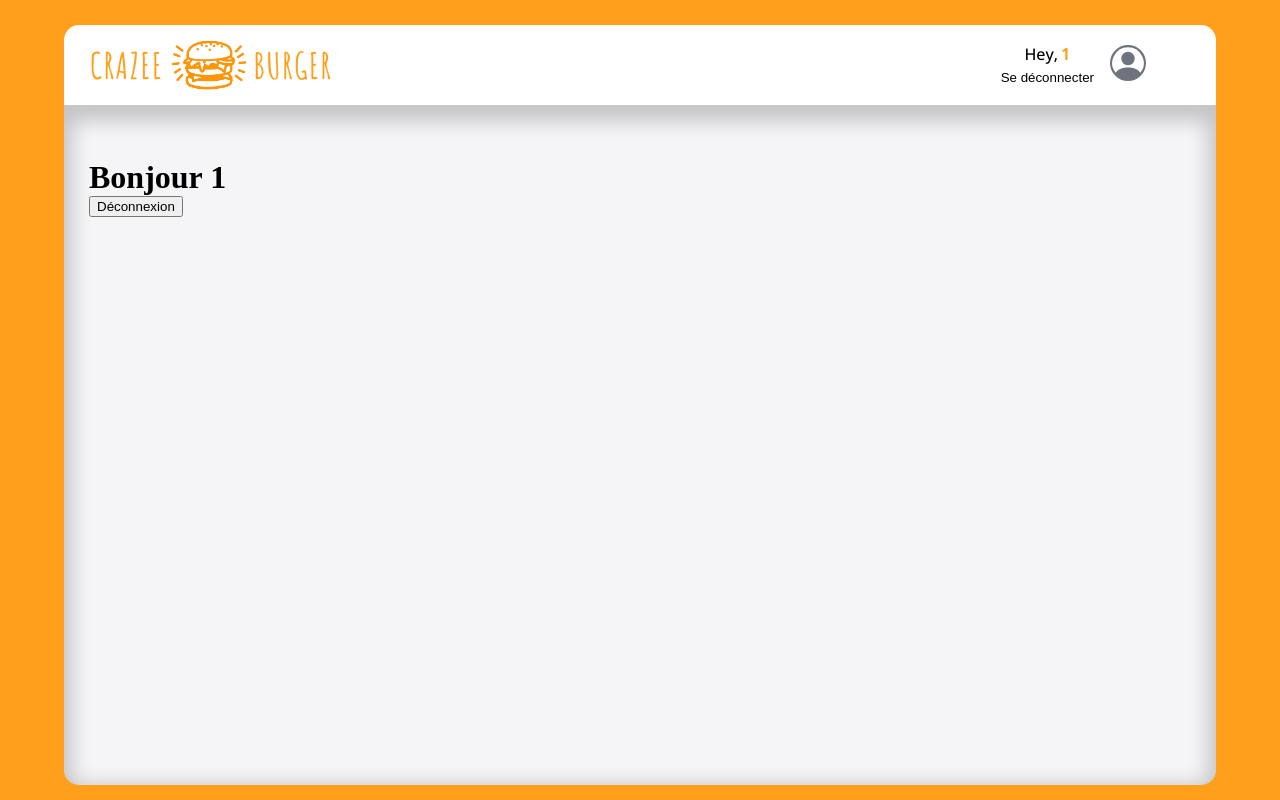
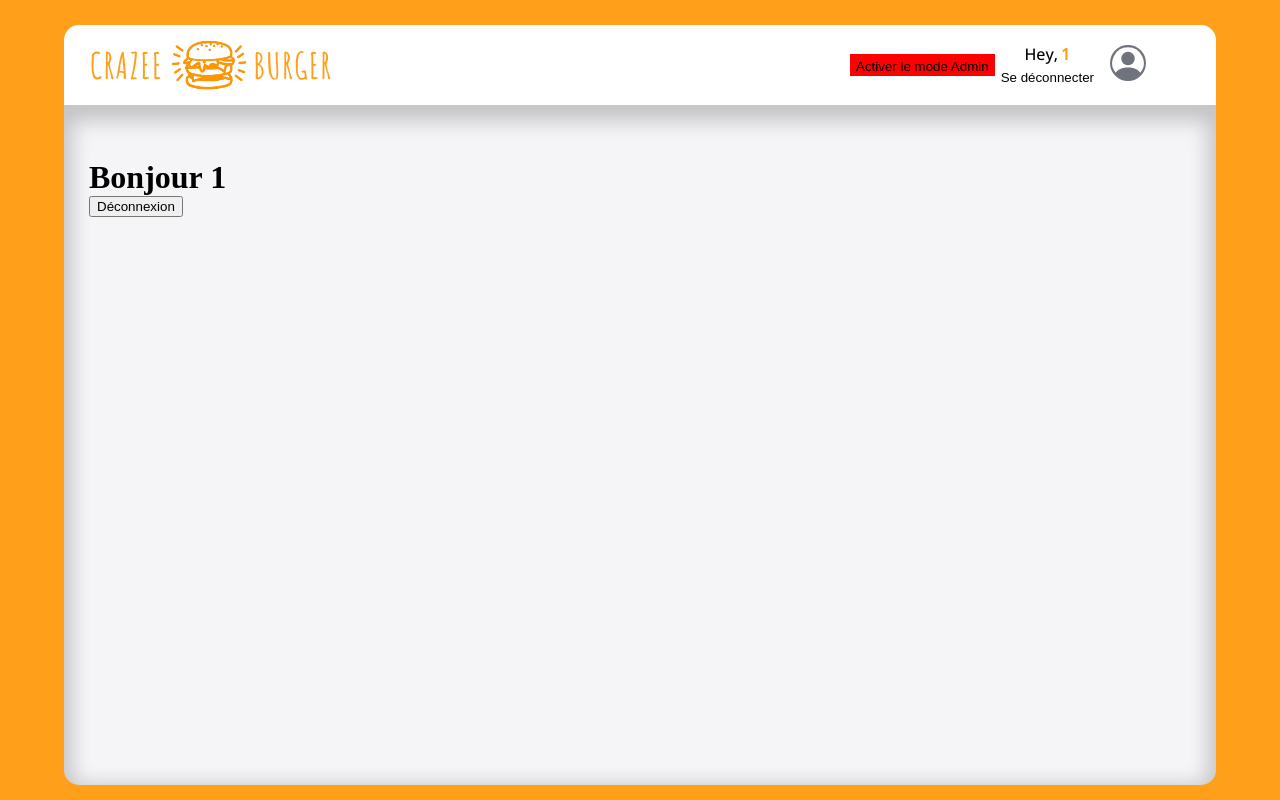
Before and after one commit to T0n-io/projet-resto, a React (Vite) app: page /order/1 in a window 1280 px wide. Built offline with nearby package versions, Linux system fonts and the light colour scheme.

Commit message:
✨ F04 NAVBAR > Add div to the place of future admin button

```diff
--- a/src/components/pages/Nav/NavBar.jsx
+++ b/src/components/pages/Nav/NavBar.jsx
@@ -26,7 +26,7 @@ const NavBarStyled = styled.nav`
   display: flex;
   justify-content: space-between;
   align-items: center;
-  padding: 0 70px 0 20px;
+  padding: 0 20px 0 20px;
   font-family: "Open Sans", sans-serif;
   font-size: 16px;
   width: 90%;
--- a/src/components/pages/Nav/NavBarLeftSide.jsx
+++ b/src/components/pages/Nav/NavBarLeftSide.jsx
@@ -2,6 +2,7 @@ import { styled } from "styled-components";
 import Logo from "../../reusable-ui/Logo";
 import { theme } from "../../..";
 
+// eslint-disable-next-line react/prop-types
 export default function NavBarLeftSide({onClick}) {
   return (
     <NavBarLeftSideStyled onClick={onClick}>
--- a/src/components/pages/Nav/NavBarRightSide.jsx
+++ b/src/components/pages/Nav/NavBarRightSide.jsx
@@ -7,6 +7,8 @@ import { theme } from "../../..";
 export default function NavBarRightSide({ username }) {
   return (
     <NavBarRightSideStyled>
+      <div className="admin-button">
+        <button>Activer le mode Admin</button></div>
       <div className="right-container-child">
         <div className="welcome">
           Hey,<span className="nav-user-name">{username}</span>
@@ -25,6 +27,7 @@ export default function NavBarRightSide({ username }) {
 const NavBarRightSideStyled = styled.div`
   display: flex;
   align-items: center;
+  padding-right: 50px;
   .right-container-child {
     display: flex;
     flex-direction: column;
@@ -52,4 +55,7 @@ const NavBarRightSideStyled = styled.div`
   button:hover{
     color: ${theme.colors.primary};
   }
+  .admin-button{
+      background: red;
+
 `;
```
